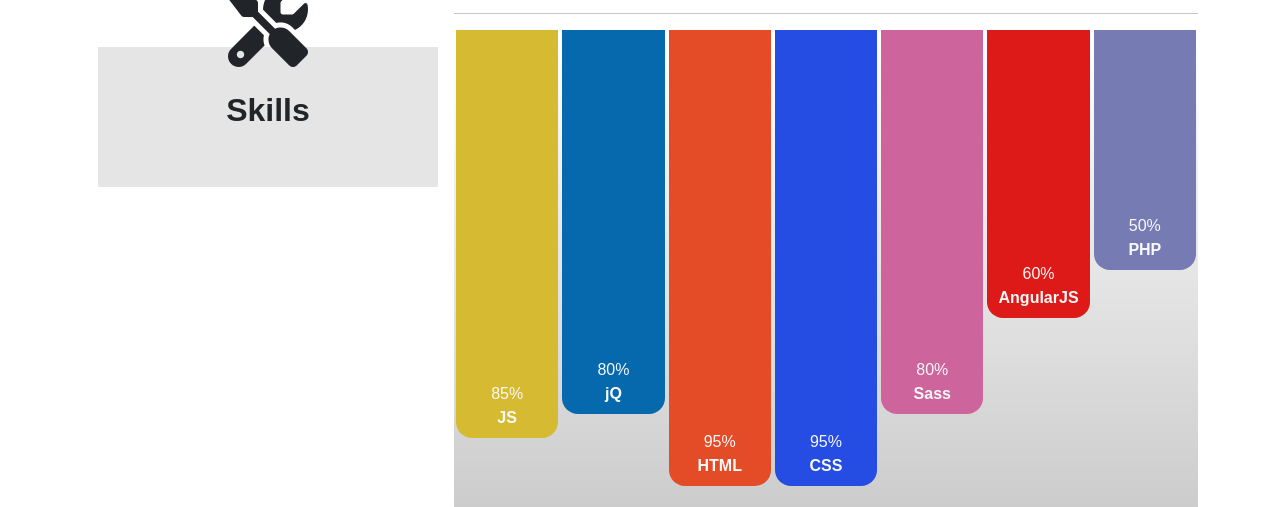
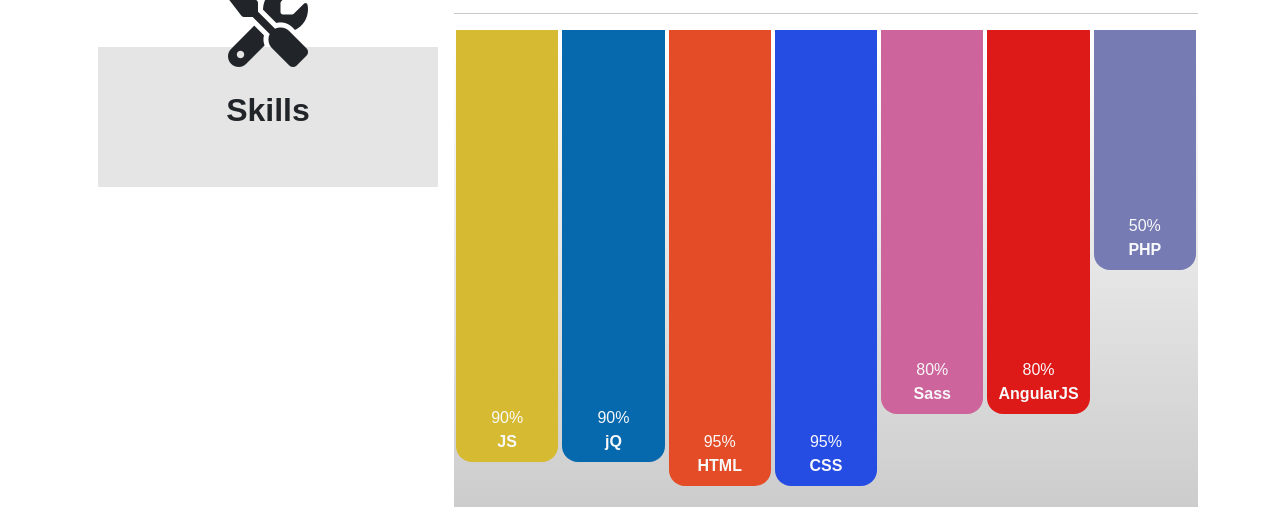
Before and after one commit to Hirwa9/Hirwa9.github.io, a plain HTML site: page about.html in a window 1280 px wide. Shown: the part 2179-2686 px from the top of the page. Drawn offline with nearby package versions, Linux system fonts and the light colour scheme; a script that the page names is missing.

Commit message:
Adjusted skills levels

```diff
--- a/about.html
+++ b/about.html
@@ -225,14 +225,14 @@
                             <h4 class="text-secondaryClr fs-3">Tecknical skills</h4>
                             <hr>
                             <div class="d-flex teck-skills-levels" style="--dataCount: 7;">
-                                <div class="level-space javaScript-level" style="--_level: 85%">
+                                <div class="level-space javaScript-level" style="--_level: 90%">
                                     <div class="level-data">
-                                        <div>85%</div><div>JS</div>
+                                        <div>90%</div><div>JS</div>
                                     </div>
                                 </div>
-                                <div class="level-space jQuery-level" style="--_level: 80%">
+                                <div class="level-space jQuery-level" style="--_level: 90%">
                                     <div class="level-data">
-                                        <div>80%</div><div>jQ</div>
+                                        <div>90%</div><div>jQ</div>
                                     </div>
                                 </div>
                                 <div class="level-space html-level" style="--_level: 95%">
@@ -250,9 +250,9 @@
                                         <div>80%</div><div>Sass</div>
                                     </div>
                                 </div>
-                                <div class="level-space angularJs-level" style="--_level: 60%">
+                                <div class="level-space angularJs-level" style="--_level: 80%">
                                     <div class="level-data">
-                                        <div>60%</div><div>AngularJS</div>
+                                        <div>80%</div><div>AngularJS</div>
                                     </div>
                                 </div>
                                 <div class="level-space php-level" style="--_level: 50%">
```
